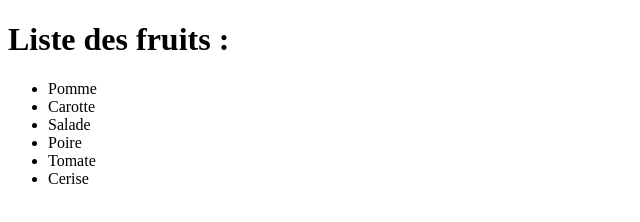
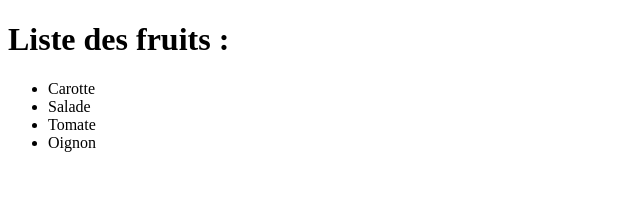
Before and after one commit to Sadick33/rebase, a plain HTML site: page index.html in a window 1280 px wide. Shown: the whole page, without its empty margins (0-640 px from the left). Drawn offline with Linux system fonts and the light colour scheme.

Commit message:
fruits from vegetable list and add onion
remove fruits from vegetable list

add oignon

```diff
--- a/index.html
+++ b/index.html
@@ -12,12 +12,10 @@
   <body>
     <h1>Liste des fruits :</h1>
     <ul>
-      <li>Pomme</li>
       <li>Carotte</li>
       <li>Salade</li>
-      <li>Poire</li>
       <li>Tomate</li>
-      <li>Cerise</li>
+      <li>Oignon</li>
     </ul>
   </body>
 </html>
```
